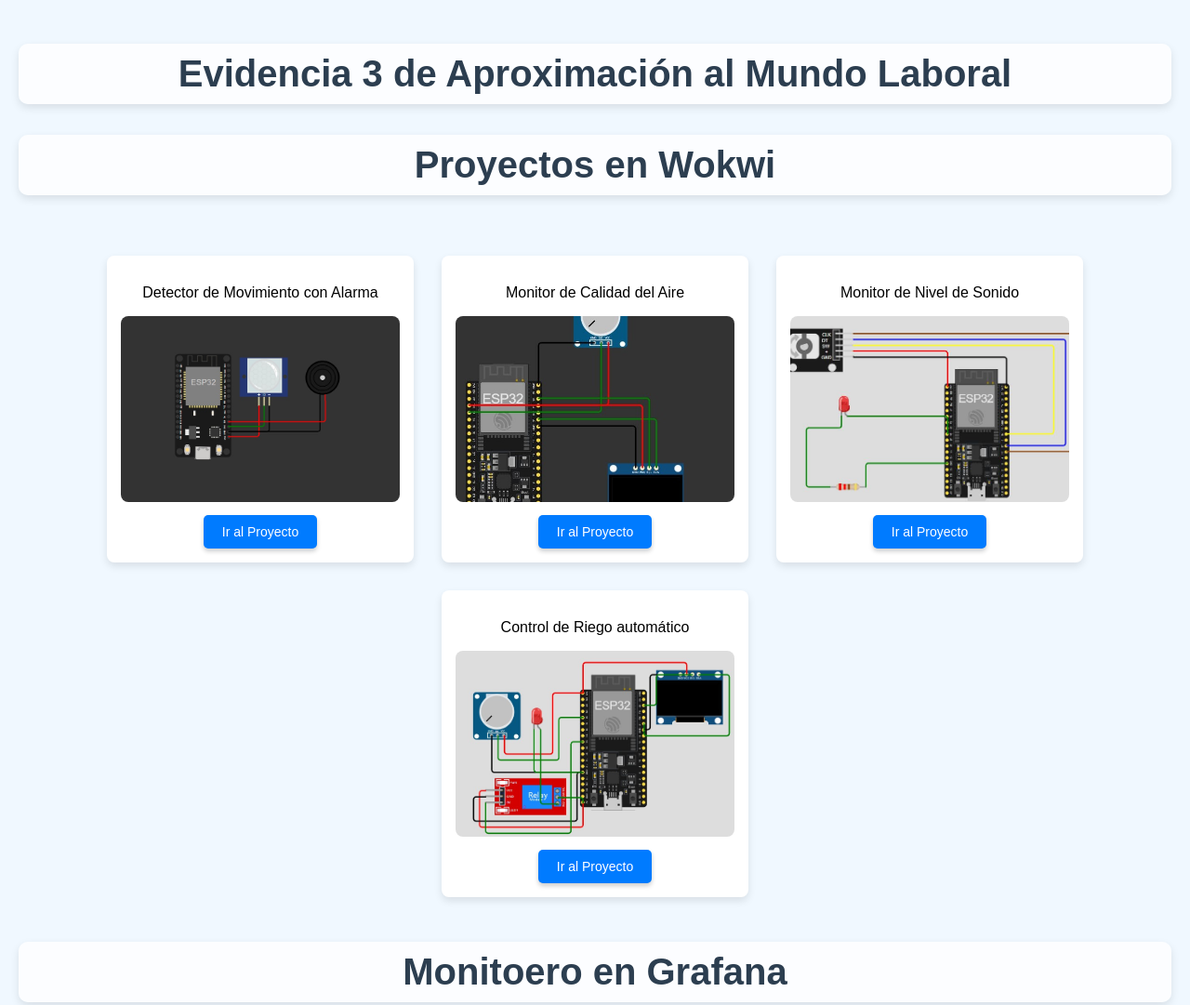
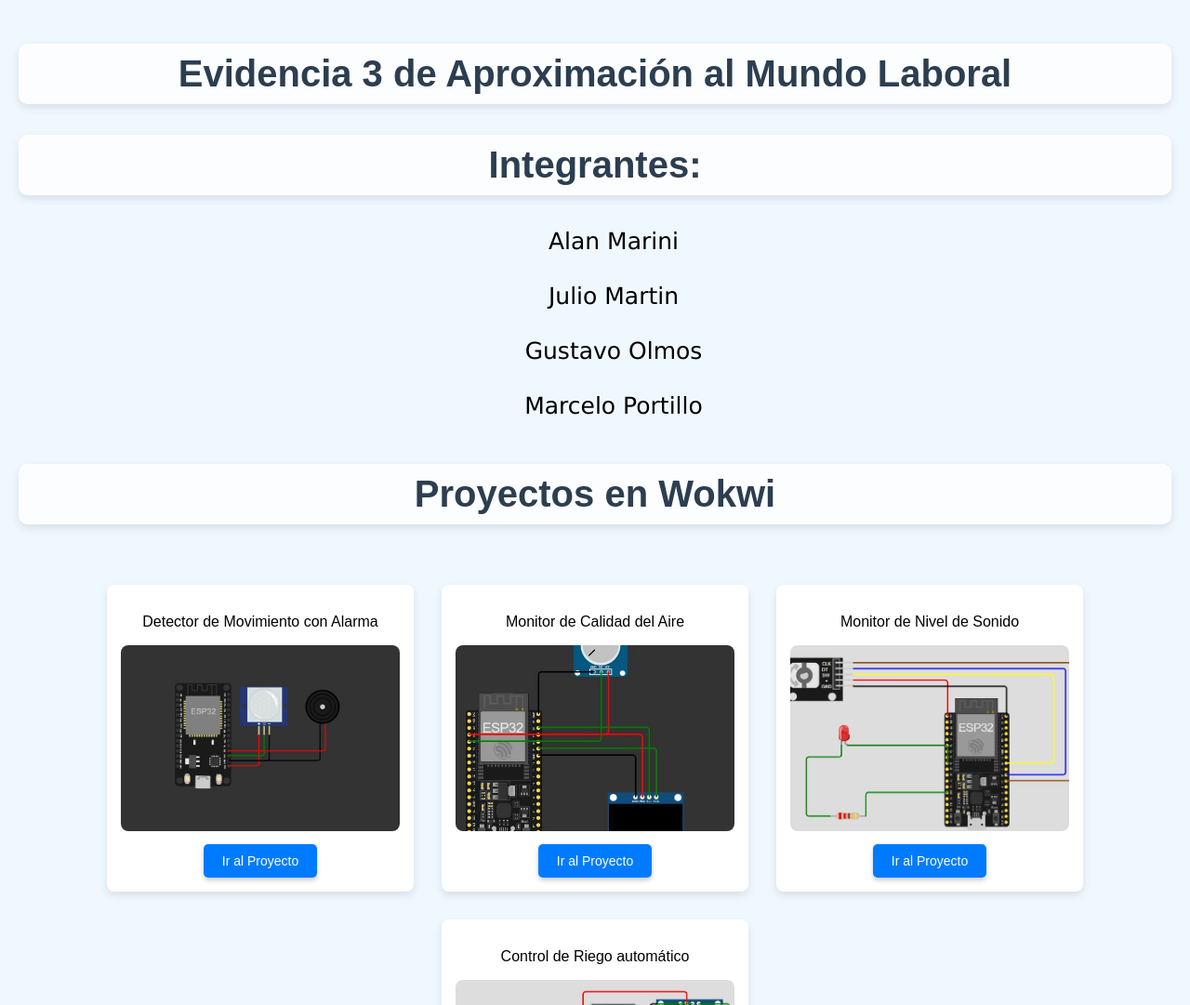
Before and after one commit to JulioMartin12/aproximacion-evidencia1, a plain HTML site: page index.html in a window 1280 px wide. Shown: the top 1081 px of the page at 93% size. Drawn offline with Linux system fonts and the light colour scheme.

Commit message:
Se agregan los integrantes

```diff
--- a/index.html
+++ b/index.html
@@ -10,7 +10,15 @@
 <body>
 
 <h1>Evidencia 3 de Aproximación al Mundo Laboral</h1> <!-- Título agregado -->
-
+<section id="introduccion">
+  <h2>Integrantes:</h2>
+  <ul>
+    <li>Alan Marini</li>
+    <li>Julio Martin</li>
+    <li>Gustavo Olmos</li>
+    <li>Marcelo Portillo</li>
+  </ul>
+</section>
 <section id="proyectos">
   <h2>Proyectos en Wokwi</h2>
   <div class="container">
@@ -43,10 +51,10 @@
       </div>
     </div>
   </div>
+</section>
 
-</section>
 <section id="grafana">
-  <h2>Monitoero en Grafana</h2>
+  <h2>Monitoreo en Grafana</h2>
   <div class="container">
     <div class="grafana">
       <a href="https://programacionwebolmos.grafana.net/public-dashboards/d6765463afe14c2e8f94b1c75c9d1244" target="_blank">
--- a/style.css
+++ b/style.css
@@ -24,7 +24,17 @@
     margin-top: 50px;
   }
 
+  ul {
+    text-align: center;
+  }
 
+  ul li {
+    font-size: 25px;
+    font-family: 'Lucida Sans', 'Lucida Sans Regular', 'Lucida Grande', 'Lucida Sans Unicode', Geneva, Verdana, sans-serif;
+    padding: 15px;
+    list-style: none;
+    margin: 0 10px;
+  }
   .project {
     margin: 20px;
     text-align: center;
```
